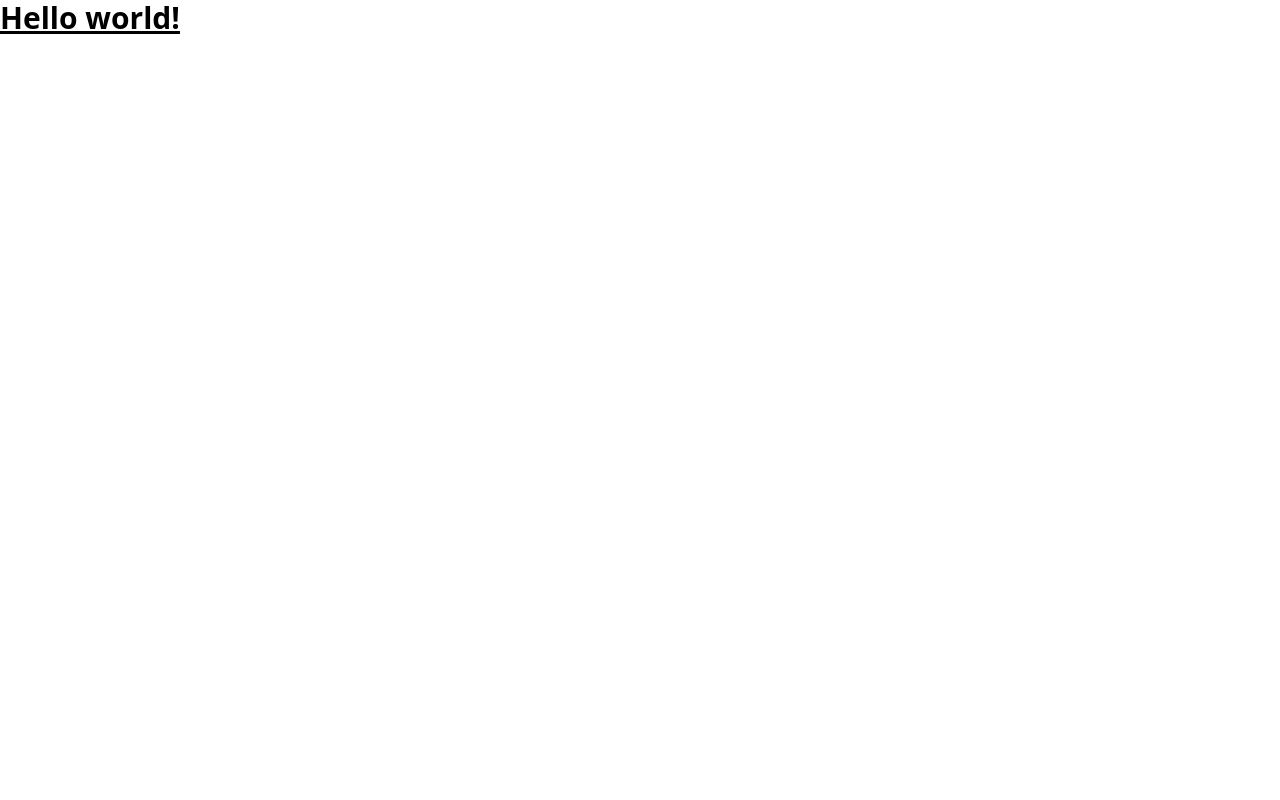
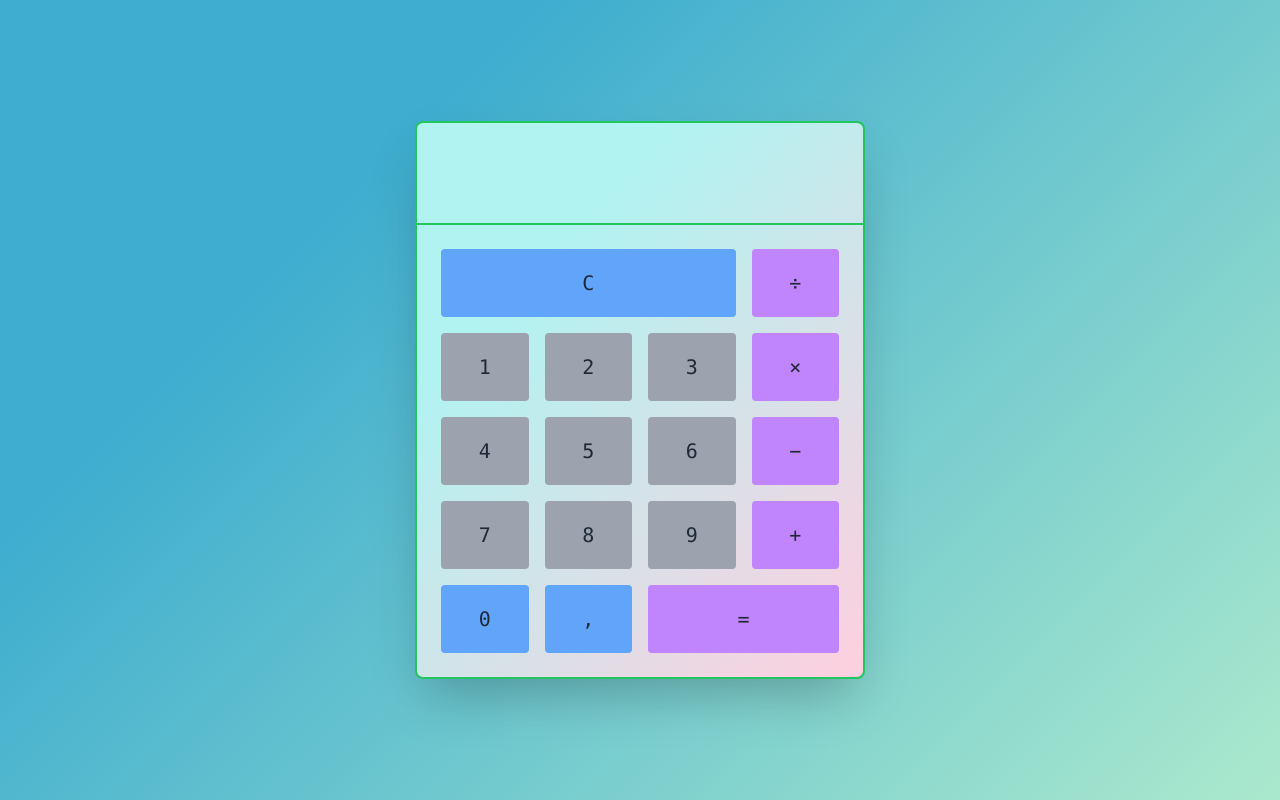
Before and after one commit to riad40/Mini-Calculatrice-en-Javascript, a plain HTML site: page index.html in a window 1280 px wide. Drawn offline with nearby package versions, Linux system fonts and the light colour scheme.

Commit message:
html part is done

```diff
--- a/index.html
+++ b/index.html
@@ -1,15 +1,140 @@
-<!doctype html>
+<!DOCTYPE html>
 <html>
      <head>
-  <meta charset="UTF-8">
-  <meta name="viewport" content="width=device-width, initial-scale=1.0">
-  <link rel="stylesheet" href="assets/style.css">
+          <meta charset="UTF-8" />
+          <meta
+               name="viewport"
+               content="width=device-width, initial-scale=1.0"
+          />
+          <link rel="stylesheet" href="assets/style.css" />
           <script src="https://cdn.tailwindcss.com"></script>
      </head>
      <body>
-  <h1 class="text-3xl font-bold underline">
-    Hello world!
-  </h1>
+          <div
+               class="h-screen grid items-center justify-center"
+               style="
+                    background-color: #abe9cd;
+                    background-image: linear-gradient(
+                         315deg,
+                         #abe9cd 0%,
+                         #3eadcf 74%
+                    );
+               "
+          >
+               <div
+                    class="border-2 border-green-500 shadow-2xl rounded-lg"
+                    style="
+                         background-color: #ffcfdf;
+                         background-image: linear-gradient(
+                              315deg,
+                              #ffcfdf 0%,
+                              #b0f3f1 74%
+                         );
+                    "
+               >
+                    <div class="border-b-2 border-green-500">
+                         <input
+                              type="text"
+                              class="bg-transparent p-8 rounded-t-lg outlinefF-none focus:bg-gray-700 text-3xl text-right text-white font-mono"
+                              style="color: #fff"
+                         />
+                    </div>
+
+                    <div
+                         class="p-6 text-gray-800 grid grid-cols-4 gap-4 text-xl"
+                    >
+                         <button
+                              class="font-mono col-start-1 col-end-4 bg-blue-400 hover:bg-blue-400 rounded p-5"
+                         >
+                              C
+                         </button>
+                         <button
+                              class="font-mono bg-purple-400 hover:bg-purple-400 rounded p-5"
+                         >
+                              &divide;
+                         </button>
+
+                         <button
+                              class="font-mono bg-gray-400 hover:bg-gray-400 rounded p-5"
+                         >
+                              1
+                         </button>
+                         <button
+                              class="font-mono bg-gray-400 hover:bg-gray-400 rounded p-5"
+                         >
+                              2
+                         </button>
+                         <button
+                              class="font-mono bg-gray-400 hover:bg-gray-400 rounded p-5"
+                         >
+                              3
+                         </button>
+                         <button
+                              class="font-mono bg-purple-400 hover:bg-purple-400 rounded p-5"
+                         >
+                              &times;
+                         </button>
+
+                         <button
+                              class="font-mono bg-gray-400 hover:bg-gray-400 rounded p-5"
+                         >
+                              4
+                         </button>
+                         <button
+                              class="font-mono bg-gray-400 hover:bg-gray-400 rounded p-5"
+                         >
+                              5
+                         </button>
+                         <button
+                              class="font-mono bg-gray-400 hover:bg-gray-400 rounded p-5"
+                         >
+                              6
+                         </button>
+                         <button
+                              class="font-mono bg-purple-400 hover:bg-purple-400 rounded p-5"
+                         >
+                              &minus;
+                         </button>
+
+                         <button
+                              class="font-mono bg-gray-400 hover:bg-gray-400 rounded p-5"
+                         >
+                              7
+                         </button>
+                         <button
+                              class="font-mono bg-gray-400 hover:bg-gray-400 rounded p-5"
+                         >
+                              8
+                         </button>
+                         <button
+                              class="font-mono bg-gray-400 hover:bg-gray-400 rounded p-5"
+                         >
+                              9
+                         </button>
+                         <button
+                              class="font-mono bg-purple-400 hover:bg-purple-400 rounded p-5"
+                         >
+                              &plus;
+                         </button>
+
+                         <button
+                              class="font-mono bg-blue-400 hover:bg-blue-400 rounded p-5"
+                         >
+                              0
+                         </button>
+                         <button
+                              class="font-mono bg-blue-400 hover:bg-blue-400 rounded p-5"
+                         >
+                              ,
+                         </button>
+                         <button
+                              class="font-mono col-start-3 col-end-5 bg-purple-400 hover:bg-purple-400 rounded p-5"
+                         >
+                              &equals;
+                         </button>
+                    </div>
+               </div>
+          </div>
 
           <script src="assets/script.js"></script>
      </body>
```
Lines whose indentation alone changed are shown as unchanged.
